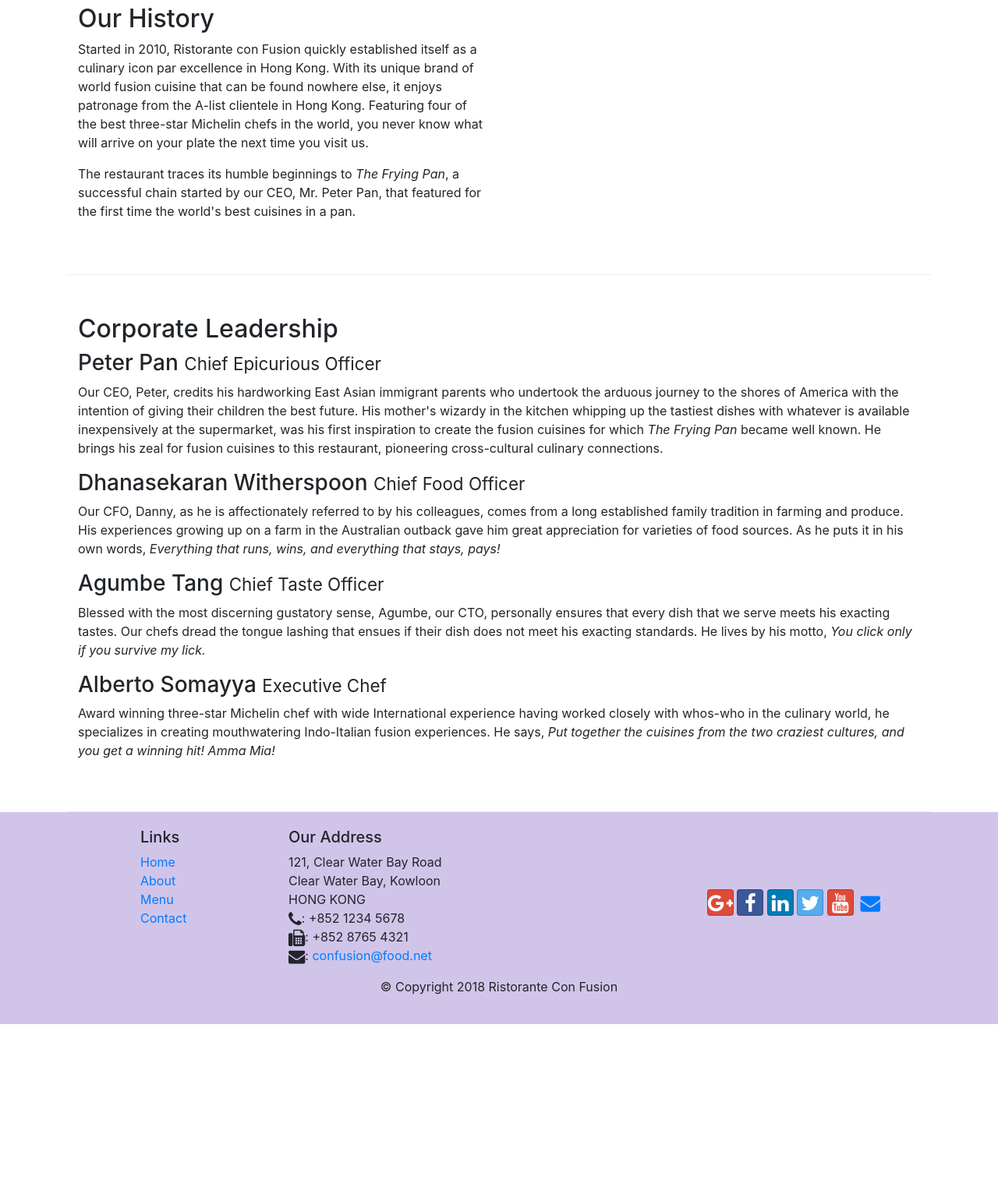
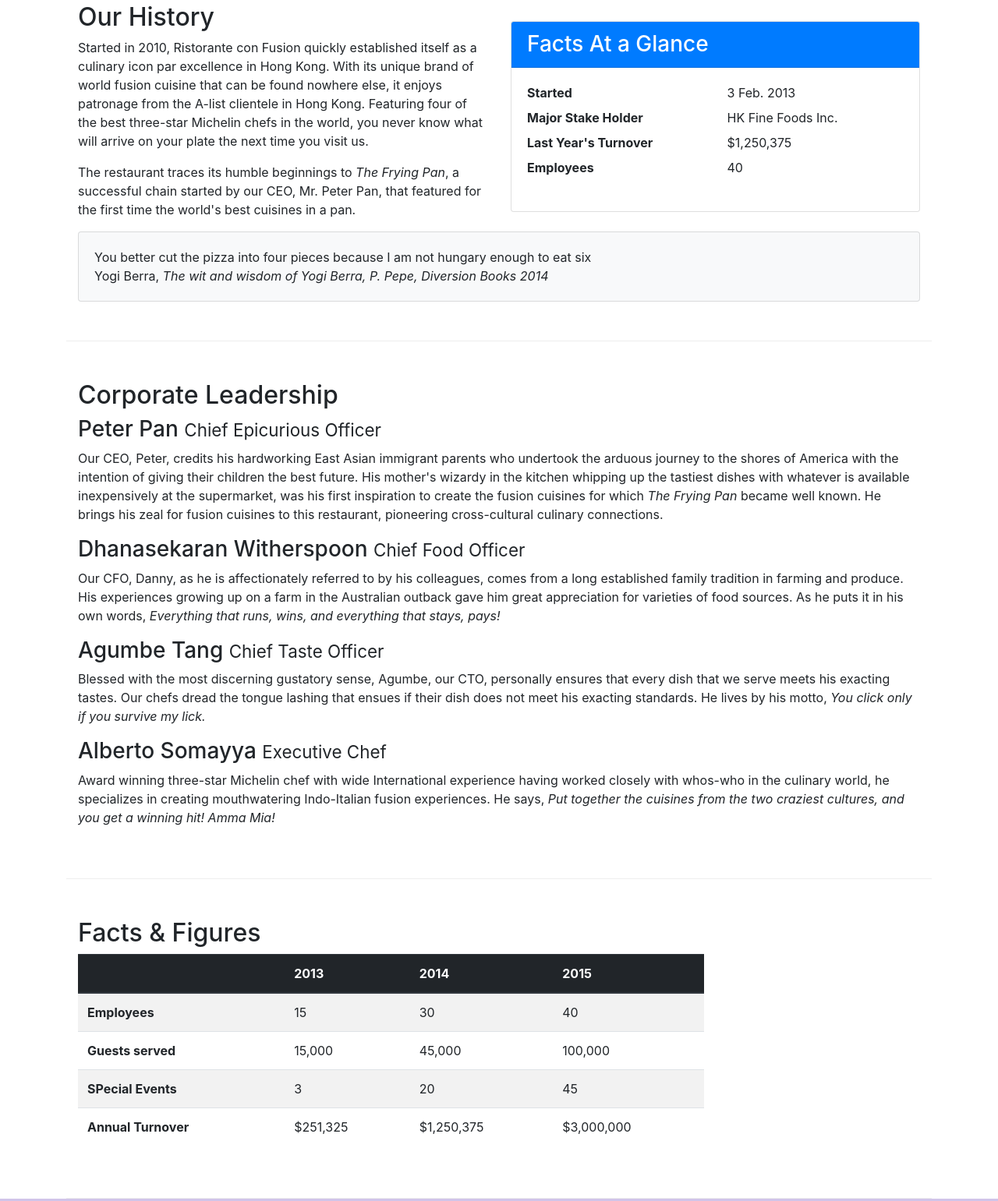
Before and after one commit to lecxis/coursera-bootstrap, a website: page aboutus.html in a window 1280 px wide. Shown: the part 512-2053 px from the top of the page at 78% size. Before the commit the page ends 1826 px from the top, so only its background shows below. Drawn offline with nearby package versions, Linux system fonts and the light colour scheme.

Commit message:
Tables and Cards

```diff
--- a/aboutus.html
+++ b/aboutus.html
@@ -63,7 +63,38 @@
                 <p>Started in 2010, Ristorante con Fusion quickly established itself as a culinary icon par excellence in Hong Kong. With its unique brand of world fusion cuisine that can be found nowhere else, it enjoys patronage from the A-list clientele in Hong Kong.  Featuring four of the best three-star Michelin chefs in the world, you never know what will arrive on your plate the next time you visit us.</p>
                 <p>The restaurant traces its humble beginnings to <em>The Frying Pan</em>, a successful chain started by our CEO, Mr. Peter Pan, that featured for the first time the world's best cuisines in a pan.</p>
             </div>
-            <div>
+            <div class="col-12 col-sm-6">
+                <div class="card">
+                    <h3 class="card-header bg-primary text-white">Facts At a Glance</h3>
+                    <div class="card-body">
+                        <dl class="row">
+                            <dt class="col-6">Started</dt>
+                            <dd class="col-6">3 Feb. 2013</dd>
+                            <dt class="col-6">Major Stake Holder</dt>
+                            <dd class="col-6">HK Fine Foods Inc.</dd>
+                            <dt class="col-6">Last Year's Turnover</dt>
+                            <dd class="col-6">$1,250,375</dd>
+                            <dt class="col-6">Employees</dt>
+                            <dd class="col-6">40</dd>
+                        </dl>
+                    </div>
+                </div>
+            </div>
+            <div class="col-12">
+                <div class="card card-body bg-light">
+                    <blackquote class="blackqoute">
+                        <p class="mb-0">
+                            You better cut the pizza into four pieces because I am not
+                            hungary enough to eat six
+                        </p>
+                        <footer class="blackqoute-footer">
+                            Yogi Berra,
+                            <cite tittle="Source Title">
+                                The wit and wisdom of Yogi Berra, P. Pepe, Diversion Books 2014
+                            </cite>
+                        </footer>
+                    </blackquote>
+                </div>
             </div>
         </div>
 
@@ -80,6 +111,52 @@
                 <h3>Alberto Somayya <small>Executive Chef</small></h3>
                 <p class="d-none d-sm-block">Award winning three-star Michelin chef with wide International experience having worked closely with whos-who in the culinary world, he specializes in creating mouthwatering Indo-Italian fusion experiences. He says, <em>Put together the cuisines from the two craziest cultures, and you get a winning hit! Amma Mia!</em></p>
             </div>
+       </div>
+       <div class="row row-content">
+           <div class="col-12 col-sm-9">
+               <h2>Facts &amp; Figures</h2>
+               <div class="table-responsive">
+                   <table class="table table-striped">
+                       <thead class="thead-dark">
+                           <tr>
+                               <th>&nbsp</th>
+                               <th>2013</th>
+                               <th>2014</th>
+                               <th>2015</th>
+                           </tr>
+                       </thead>
+                       <tbody>
+                           <tr>
+                               <th>Employees</th>
+                               <td>15</td>
+                               <td>30</td>
+                               <td>40</td>
+                           </tr>
+                           <tr>
+                            <th>Guests served</th>
+                            <td>15,000</td>
+                            <td>45,000</td>
+                            <td>100,000</td>
+                        </tr>
+                        <tr>
+                            <th>SPecial Events</th>
+                            <td>3</td>
+                            <td>20</td>
+                            <td>45</td>
+                        </tr>
+                        <tr>
+                            <th>Annual Turnover</th>
+                            <td>$251,325</td>
+                            <td>$1,250,375</td>
+                            <td>$3,000,000</td>
+                        </tr>
+                       </tbody>
+                   </table>
+               </div>
+           </div>
+           <div class="col-12 colsm-3">
+
+           </div>
        </div>
 
     </div>
```
